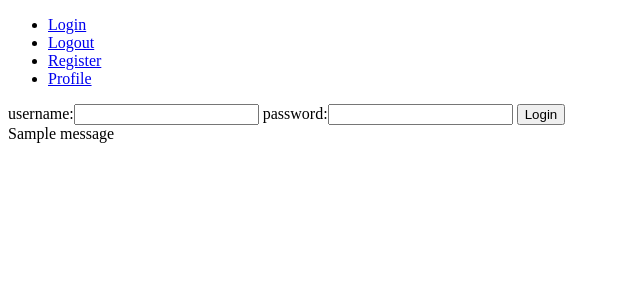
After one commit to johnj974/Mystery-shack-e-store, a Django app: page /accounts/login/ in a window 1280 px wide. The commit adds this page. Shown: the top 300 px of the page, without its empty margins (0-640 px from the left). Run offline with Django 3.2, Linux system fonts and the light colour scheme; tables that the repository leaves empty hold one stand-in row (values such as "Sample post"); one stand-in notice (Sample message) is shown.

Commit message:
working on login function

```diff
--- a/aagristore/urls.py
+++ b/aagristore/urls.py
@@ -16,10 +16,11 @@ Including another URLconf
 from django.conf.urls import url
 from django.contrib import admin
 # imported functions from account app
-from accounts.views import index, logout
+from accounts.views import index, logout, login
 
 urlpatterns = [
     url(r'^admin/', admin.site.urls),
     url(r'^$', index, name='index'),
-    url(r'^accounts/logout/$', logout, name='logout')
+    url(r'^accounts/logout/$', logout, name='logout'),
+    url(r'^accounts/login/$', login, name='login'),
 ]
--- /dev/null
+++ b/accounts/forms.py
@@ -0,0 +1,7 @@
+from django import forms
+
+
+# basic login form
+class loginForm(forms.Form):
+    username = forms.CharField(label='username', max_length=100)
+    password = forms.CharField(label='password', widget=forms.PasswordInput)
--- a/accounts/templates/index.html
+++ b/accounts/templates/index.html
@@ -9,7 +9,7 @@
 <body>
     <nav>
         <ul>
-            <li><a href="#">Login</a></li>
+            <li><a href="{% url 'login' %}">Login</a></li>
             <li><a href="{% url 'logout' %}">Logout</a></li>
             <li><a href="#">Register</a></li>
             <li><a href="#">Profile</a></li>
--- /dev/null
+++ b/accounts/templates/login.html
@@ -0,0 +1,35 @@
+<!DOCTYPE html>
+<html lang="en">
+
+<head>
+	<meta charset="UTF-8">
+	<meta name="viewport" content="width=device-width, initial-scale=1.0">
+	<meta http-equiv="X-UA-Compatible" content="ie=edge">
+	<title>Document</title>
+</head>
+
+<body>
+	<nav>
+		<ul>
+			<li><a href="{% url 'login' %}">Login</a></li>
+			<li><a href="{% url 'logout' %}">Logout</a></li>
+			<li><a href="#">Register</a></li>
+			<li><a href="#">Profile</a></li>
+		</ul>
+	</nav>
+	<form method="post">
+		{% csrf_token %}
+		{{ login_form }}
+		<input type="submit" value="Login">
+    </form>
+		{% if messages %}
+		<div>
+			{% for alert in messages %}
+			{{ alert }}
+			{% endfor %}
+		</div>
+		{% endif %}
+
+</body>
+
+</html>
--- a/accounts/views.py
+++ b/accounts/views.py
@@ -2,6 +2,8 @@
 from django.shortcuts import render, reverse, redirect
 # additional django library
 from django.contrib import auth, messages
+# form imported from forms.py file
+from accounts.forms import loginForm
 
 
 # function to render index page
@@ -14,3 +16,20 @@ def logout(request):
     auth.logout(request)
     messages.success(request, "Logout Successfull")
     return redirect(reverse('index'))
+
+
+# login function with django forms
+def login(request):
+    if request.method == 'POST':
+        login_form = loginForm(request.POST)
+        if login_form.is_valid():
+            user = auth.authenticate(username=request.POST['username'],
+                                     password=request.POST['password'])
+            if user:
+                auth.login(user=user, request=request)
+                messages.success(request, "You have successfully logged in!")
+            else:
+                login_form.add_error(None, "Your username or password is incorrect")
+    else:
+        login_form = loginForm()
+    return render(request, 'login.html', {'login_form': login_form})    # form passed in for rendering to page
```
